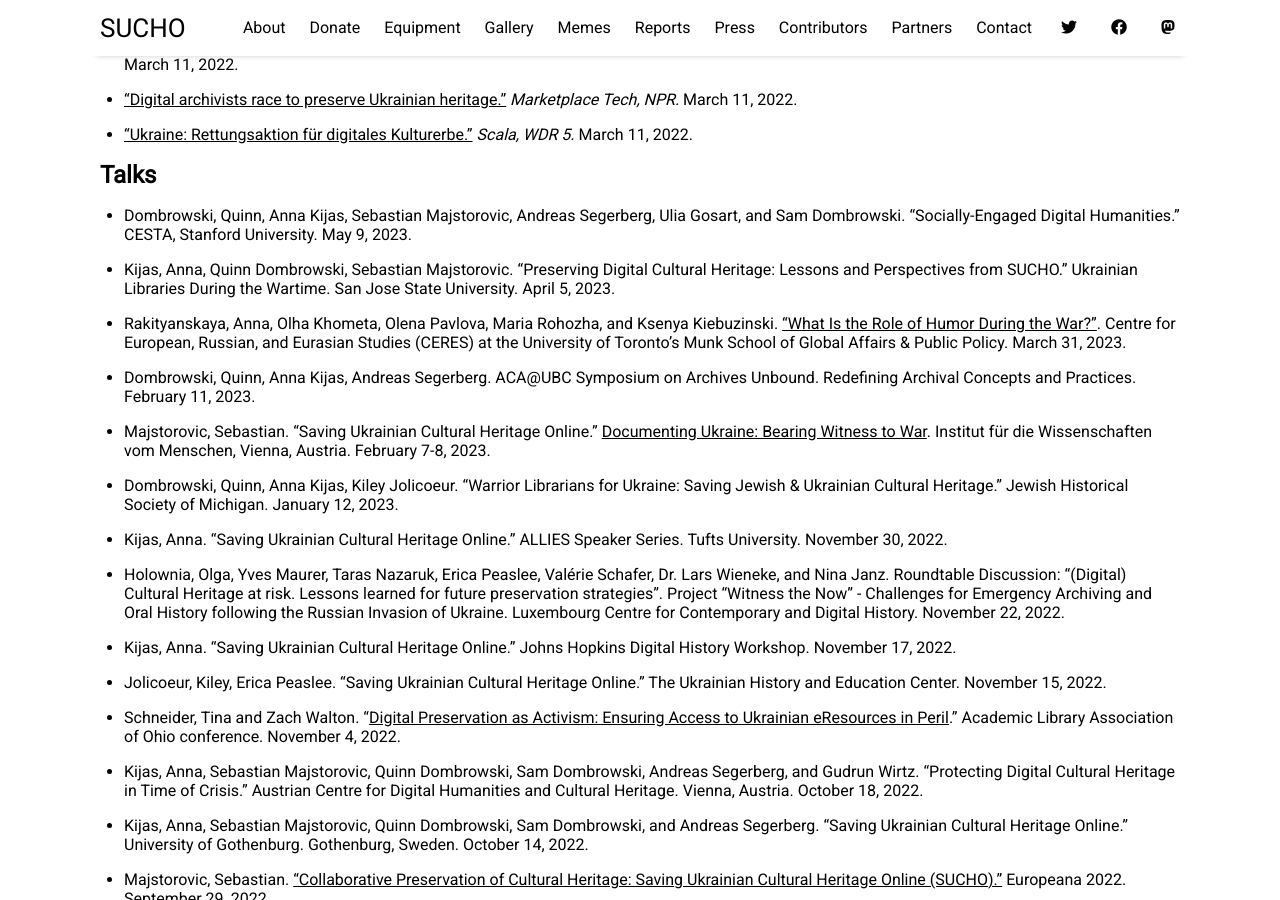
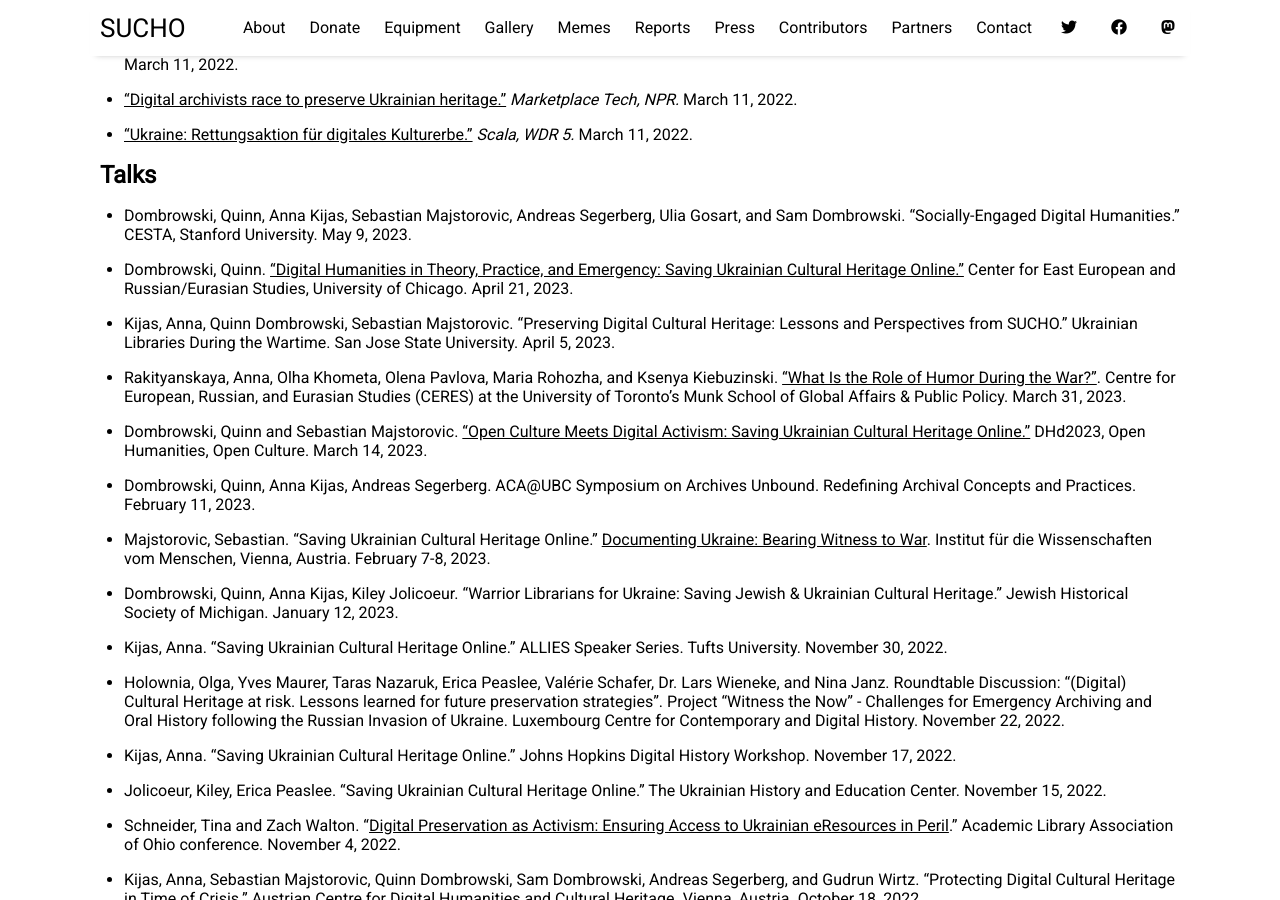
Before and after one commit to sucho-archiving/sucho-archiving.github.io, a Jekyll site: the page built from pages/press.md, in a window 1280 px wide and 900 px high, scrolled down 3569 px. Built offline with Jekyll 4.4.1, drawn with Linux system fonts in a browser that asks for light colours.

Commit message:
Update press.md
added talks

```diff
--- a/pages/press.md
+++ b/pages/press.md
@@ -109,8 +109,10 @@ Media inquiries can be directed to the project admins at **info@sucho.org**.
 
 ## Talks
 - Dombrowski, Quinn, Anna Kijas, Sebastian Majstorovic, Andreas Segerberg, Ulia Gosart, and Sam Dombrowski. "Socially-Engaged Digital Humanities." CESTA, Stanford University. May 9, 2023.
+- Dombrowski, Quinn. ["Digital Humanities in Theory, Practice, and Emergency: Saving Ukrainian Cultural Heritage Online."](https://ceeres.uchicago.edu/blog/digital-humanities-theory-practice-and-emergency-saving-ukrainian-cultural-heritage-online) Center for East European and Russian/Eurasian Studies, University of Chicago. April 21, 2023.
 - Kijas, Anna, Quinn Dombrowski, Sebastian Majstorovic. "Preserving Digital Cultural Heritage: Lessons and Perspectives from SUCHO." Ukrainian Libraries During the Wartime. San Jose State University. April 5, 2023.
 - Rakityanskaya, Anna, Olha Khometa, Olena Pavlova, Maria Rohozha, and Ksenya Kiebuzinski. ["What Is the Role of Humor During the War?"](https://www.youtube.com/watch?v=eAT_IJWT2yc). Centre for European, Russian, and Eurasian Studies (CERES) at the University of Toronto's Munk School of Global Affairs & Public Policy. March 31, 2023.
+- Dombrowski, Quinn and Sebastian Majstorovic. ["Open Culture Meets Digital Activism: Saving Ukrainian Cultural Heritage Online."](https://dhd2023.dig-hum.de/) DHd2023, Open Humanities, Open Culture. March 14, 2023.
 - Dombrowski, Quinn, Anna Kijas, Andreas Segerberg. ACA@UBC Symposium on Archives Unbound. Redefining Archival Concepts and Practices. February 11, 2023.
 - Majstorovic, Sebastian. "Saving Ukrainian Cultural Heritage Online." [Documenting Ukraine: Bearing Witness to War](https://www.iwm.at/sites/default/files/2023-01/BWtWPublicProgram.pdf). Institut für die Wissenschaften vom Menschen, Vienna, Austria. February 7-8, 2023.
 - Dombrowski, Quinn, Anna Kijas, Kiley Jolicoeur. "Warrior Librarians for Ukraine:
```
